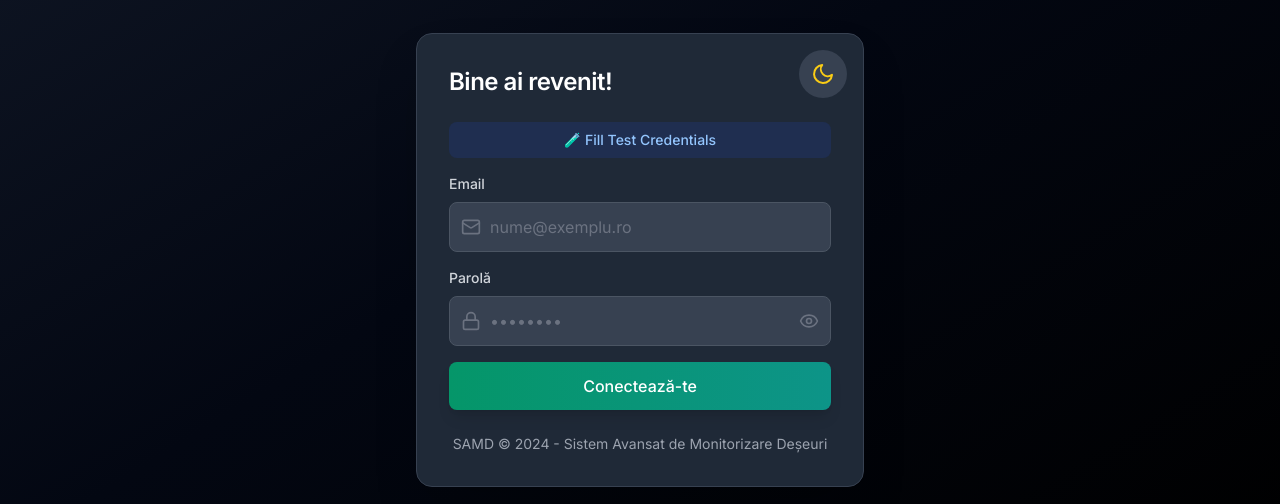
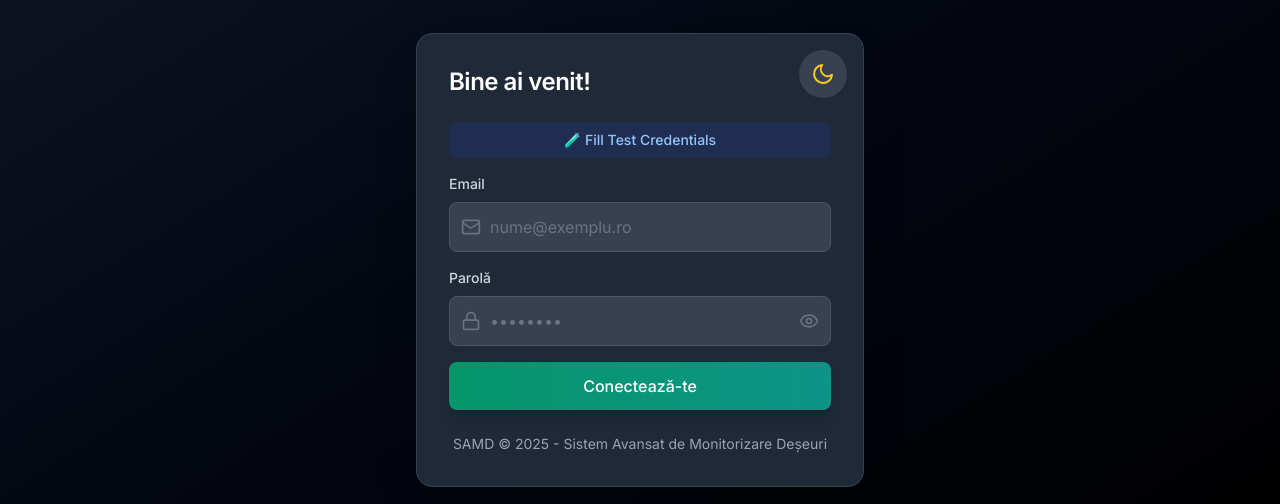
Before and after one commit to constantiniulianneagu-lab/waste-frontend, a React (Vite) app: page /login in a window 1280 px wide. Shown: the part 242-746 px from the top of the page. Built offline with nearby package versions, Linux system fonts and the light colour scheme.

Commit message:
bucuresti filter

```diff
--- a/src/WasteLogin.jsx
+++ b/src/WasteLogin.jsx
@@ -79,7 +79,7 @@ Sistem Avansat de Monitorizare Deșeuri
       </div>
 
       <h2 className="text-2xl font-semibold text-gray-900 dark:text-white mb-6">
-        Bine ai revenit!
+        Bine ai venit!
       </h2>
 
       {error && (
@@ -152,7 +152,7 @@ Sistem Avansat de Monitorizare Deșeuri
       </form>
 
       <p className="mt-6 text-center text-sm text-gray-500 dark:text-gray-400">
-        SAMD © 2024 - Sistem Avansat de Monitorizare Deșeuri
+        SAMD © 2025 - Sistem Avansat de Monitorizare Deșeuri
       </p>
     </div>
   </div>
--- a/src/components/dashboard/DashboardFilters.jsx
+++ b/src/components/dashboard/DashboardFilters.jsx
@@ -148,7 +148,7 @@ const DashboardFilters = ({
             className="w-full px-3 py-2.5 text-sm bg-white dark:bg-[#1a1f2e] border border-gray-300 dark:border-gray-700 rounded-lg text-gray-900 dark:text-white focus:outline-none focus:ring-2 focus:ring-emerald-500 focus:border-transparent"
             disabled={loading}
           >
-            <option value="">București (Toate sectoarele)</option>
+            <option value="">București</option>
             {sectors.map((sector) => (
               <option key={sector.sector_id} value={sector.sector_number}>
                 Sector {sector.sector_number}
```
